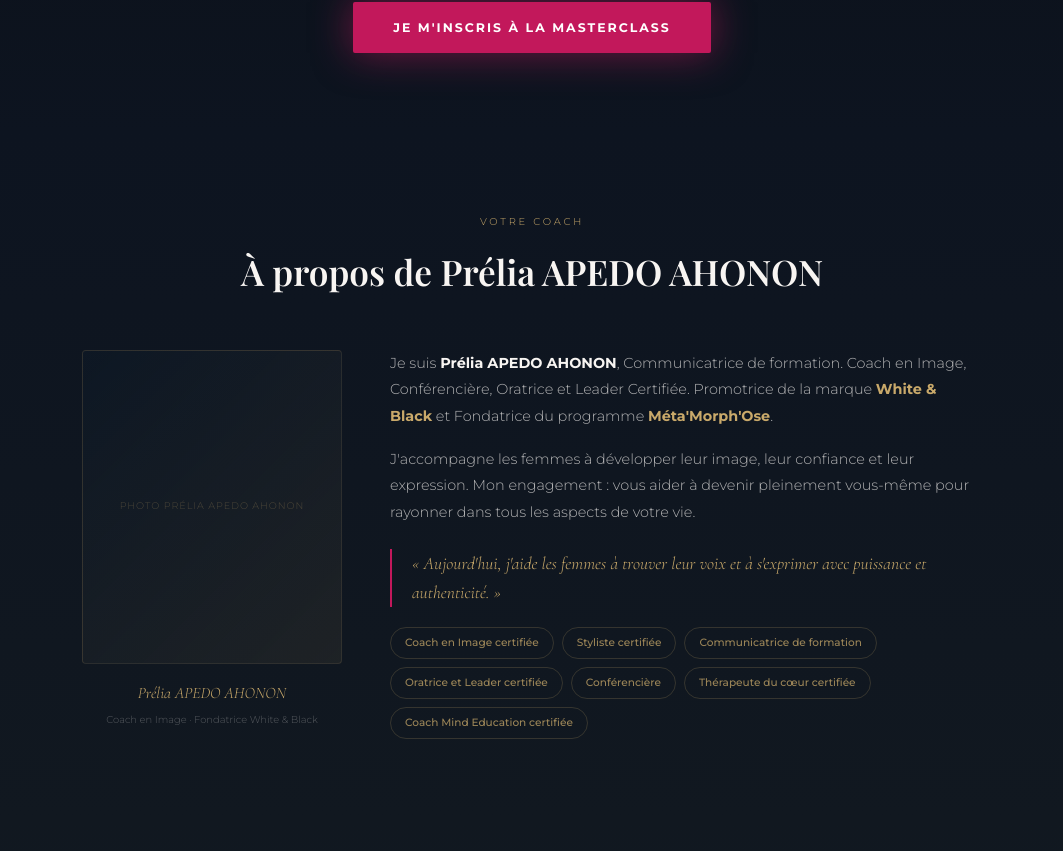
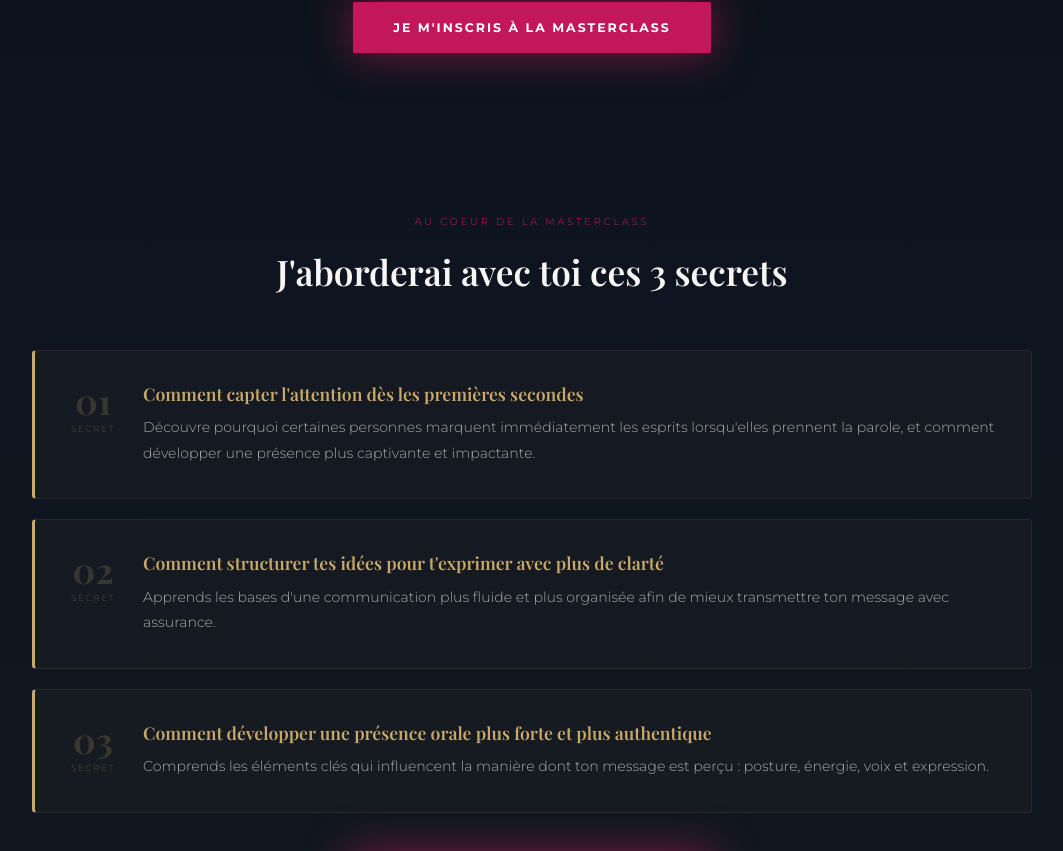
Before and after one commit to mourchidkarimou4-cpu/metamorphose-frontend, a React (Vite) app: page /masterclass-oratoire in a window 1280 px wide. Shown: the part 1930-2781 px from the top of the page, without its empty margins (108-1171 px from the left). Built offline with nearby package versions, Linux system fonts and the light colour scheme; no server answers; a web font is replaced by a local one.

Commit message:
feat: ajout sections 3 Secrets + Témoignages + CTA avant FAQ - MasterclassOratoire

```diff
--- a/src/pages/MasterclassOratoire.jsx
+++ b/src/pages/MasterclassOratoire.jsx
@@ -460,6 +460,42 @@ export default function MasterclassOratoire() {
           </div>
         </section>
 
+
+        {/* 3 SECRETS */}
+        <section style={{ padding:"80px 24px", background:"linear-gradient(180deg,#0d1420,#111820)" }}>
+          <div style={{ maxWidth:"1000px", margin:"0 auto" }}>
+            <div style={{ textAlign:"center", marginBottom:"48px" }}>
+              <p className="reveal" style={{ fontFamily:"var(--ff-b)", fontSize:".62rem", letterSpacing:".28em", textTransform:"uppercase", color:"var(--rose)", marginBottom:"12px" }}>Au coeur de la masterclass</p>
+              <h2 className="reveal" style={{ fontFamily:"var(--ff-t)", fontSize:"clamp(1.5rem,4vw,2.2rem)", fontWeight:600, marginBottom:"16px" }}>
+                J'aborderai avec toi ces 3 secrets
+              </h2>
+            </div>
+            <div style={{ display:"flex", flexDirection:"column", gap:"20px" }}>
+              {[
+                { num:"01", titre:"Comment capter l'attention dès les premières secondes", desc:"Découvre pourquoi certaines personnes marquent immédiatement les esprits lorsqu'elles prennent la parole, et comment développer une présence plus captivante et impactante." },
+                { num:"02", titre:"Comment structurer tes idées pour t'exprimer avec plus de clarté", desc:"Apprends les bases d'une communication plus fluide et plus organisée afin de mieux transmettre ton message avec assurance." },
+                { num:"03", titre:"Comment développer une présence orale plus forte et plus authentique", desc:"Comprends les éléments clés qui influencent la manière dont ton message est perçu : posture, énergie, voix et expression." },
+              ].map((s, i) => (
+                <div key={i} className="reveal" style={{ display:"flex", gap:"28px", alignItems:"flex-start", padding:"32px 36px", background:"rgba(201,169,106,.03)", border:"1px solid rgba(201,169,106,.1)", borderLeft:"3px solid var(--or)", borderRadius:"4px" }}>
+                  <div style={{ flexShrink:0, textAlign:"center" }}>
+                    <p style={{ fontFamily:"var(--ff-t)", fontSize:"2.2rem", fontWeight:700, color:"rgba(201,169,106,.2)", lineHeight:1 }}>{s.num}</p>
+                    <p style={{ fontFamily:"var(--ff-b)", fontSize:".55rem", letterSpacing:".18em", textTransform:"uppercase", color:"rgba(201,169,106,.35)", marginTop:"4px" }}>Secret</p>
+                  </div>
+                  <div>
+                    <p style={{ fontFamily:"var(--ff-t)", fontSize:"1.1rem", fontWeight:600, color:"var(--or)", marginBottom:"10px", lineHeight:1.3 }}>{s.titre}</p>
+                    <p style={{ fontFamily:"var(--ff-b)", fontWeight:300, fontSize:".88rem", color:"rgba(248,245,242,.65)", lineHeight:1.8 }}>{s.desc}</p>
+                  </div>
+                </div>
+              ))}
+            </div>
+            <div className="reveal" style={{ textAlign:"center", marginTop:"40px" }}>
+              <button onClick={scrollToForm} className="btn-p" style={{ animation:"pulse-rose 3s ease-in-out infinite" }}>
+                JE VEUX DÉCOUVRIR CES SECRETS
+              </button>
+            </div>
+          </div>
+        </section>
+
         {/* A PROPOS DE PRELIA */}
         <section style={{ padding:"80px 24px", background:"linear-gradient(180deg,#0d1420,#111820)" }}>
           <div style={{ maxWidth:"900px", margin:"0 auto" }}>
@@ -499,6 +535,30 @@ export default function MasterclassOratoire() {
                   ))}
                 </div>
               </div>
+            </div>
+          </div>
+        </section>
+
+
+        {/* TEMOIGNAGES */}
+        <section style={{ padding:"80px 24px", background:"linear-gradient(180deg,#111820,#0d1b2a)" }}>
+          <div style={{ maxWidth:"1000px", margin:"0 auto" }}>
+            <div style={{ textAlign:"center", marginBottom:"56px" }}>
+              <p className="reveal" style={{ fontFamily:"var(--ff-b)", fontSize:".62rem", letterSpacing:".28em", textTransform:"uppercase", color:"var(--or)", marginBottom:"12px" }}>Elles l'ont vécu</p>
+              <h2 className="reveal" style={{ fontFamily:"var(--ff-t)", fontSize:"clamp(1.5rem,4vw,2.2rem)", fontWeight:600 }}>Ce que disent les femmes qui ont déjà vécu cette expérience</h2>
+            </div>
+            <div style={{ display:"flex", flexDirection:"column", gap:"20px" }}>
+              {[
+                { cat:"Confiance et expression", texte:"Cette masterclass m'a permis de prendre conscience de l'importance de ma manière de m'exprimer. Les conseils étaient clairs, accessibles et surtout très applicables. Aujourd'hui, je me sens beaucoup plus à l'aise lorsque je prends la parole.", nom:"Sandrine" },
+                { cat:"Impact et communication", texte:"J'ai particulièrement aimé la façon dont Coach Prélia explique les choses avec simplicité et profondeur. Cette expérience m'a aidée à améliorer ma posture, ma manière de structurer mes idées et ma présence lorsque je parle.", nom:"Mireille" },
+                { cat:"Transformation personnelle", texte:"Avant cette masterclass, je pensais que la prise de parole était réservée à certaines personnes. J'ai compris que cela pouvait réellement se travailler. Les conseils partagés m'ont énormément aidée dans ma communication quotidienne.", nom:"Estelle" },
+              ].map((t, i) => (
+                <div key={i} className="reveal" style={{ padding:"36px", background:"rgba(255,255,255,.02)", border:"1px solid rgba(255,255,255,.06)", borderTop:"2px solid var(--or)", borderRadius:"4px" }}>
+                  <p style={{ fontFamily:"var(--ff-b)", fontSize:".6rem", letterSpacing:".2em", textTransform:"uppercase", color:"var(--or)", marginBottom:"16px", fontWeight:600 }}>{t.cat}</p>
+                  <p style={{ fontFamily:"var(--ff-a)", fontStyle:"italic", fontSize:"1rem", color:"rgba(248,245,242,.8)", lineHeight:1.85, marginBottom:"20px" }}>"{t.texte}"</p>
+                  <p style={{ fontFamily:"var(--ff-b)", fontSize:".75rem", fontWeight:500, color:"rgba(248,245,242,.4)", letterSpacing:".08em" }}>— {t.nom}</p>
+                </div>
+              ))}
             </div>
           </div>
         </section>
@@ -603,17 +663,6 @@ export default function MasterclassOratoire() {
           </div>
         </section>
 
-        {/* FAQ */}
-        <section style={{ padding:"80px 24px", background:"#0f0f0f", borderTop:"1px solid rgba(201,169,106,.08)" }}>
-          <div style={{ maxWidth:"760px", margin:"0 auto" }}>
-            <div style={{ textAlign:"center", marginBottom:"56px" }}>
-              <p className="reveal" style={{ fontFamily:"var(--ff-b)", fontSize:".62rem", letterSpacing:".2em", textTransform:"uppercase", color:"rgba(201,169,106,.5)", marginBottom:"12px" }}>Questions fréquentes</p>
-              <h2 className="reveal" style={{ fontFamily:"var(--ff-t)", fontSize:"clamp(1.6rem,3vw,2.2rem)", fontWeight:600 }}>Tout ce que vous devez savoir</h2>
-            </div>
-            <FAQ/>
-          </div>
-        </section>
-
         {/* CTA FINAL */}
         <section style={{ padding:"100px 24px", background:"linear-gradient(180deg,#0f0f0f,#0d1b2a)", textAlign:"center" }}>
           <div style={{ maxWidth:"680px", margin:"0 auto" }}>
@@ -635,6 +684,19 @@ export default function MasterclassOratoire() {
           </div>
         </section>
 
+        {/* FAQ */}
+        <section style={{ padding:"80px 24px", background:"#0f0f0f", borderTop:"1px solid rgba(201,169,106,.08)" }}>
+          <div style={{ maxWidth:"760px", margin:"0 auto" }}>
+            <div style={{ textAlign:"center", marginBottom:"56px" }}>
+              <p className="reveal" style={{ fontFamily:"var(--ff-b)", fontSize:".62rem", letterSpacing:".2em", textTransform:"uppercase", color:"rgba(201,169,106,.5)", marginBottom:"12px" }}>Questions fréquentes</p>
+              <h2 className="reveal" style={{ fontFamily:"var(--ff-t)", fontSize:"clamp(1.6rem,3vw,2.2rem)", fontWeight:600 }}>Tout ce que vous devez savoir</h2>
+            </div>
+            <FAQ/>
+          </div>
+        </section>
+
+
+
       </main>
 
       {/* FOOTER */}
```
